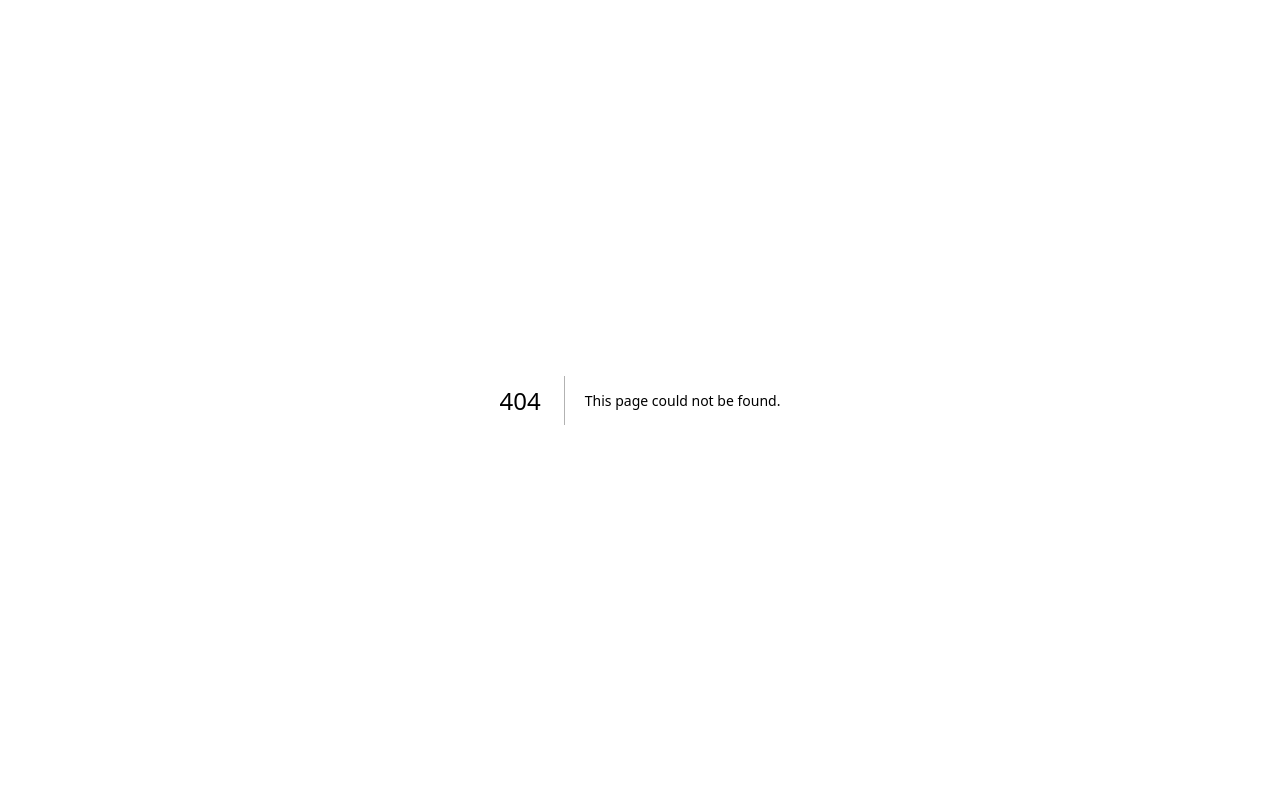
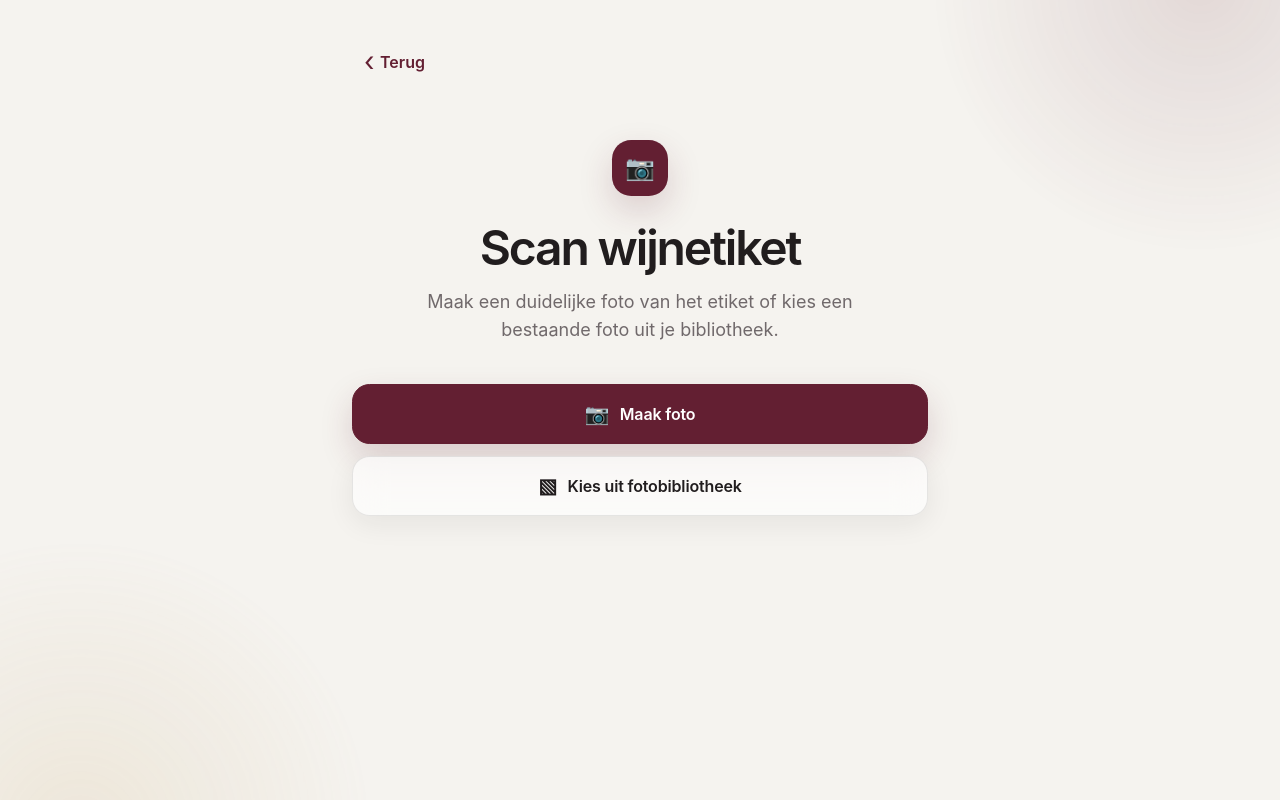
Before and after one commit to MV-wijnkelder/wijnkelder, a Next.js app: page /scan in a window 1280 px wide. Before the commit this address had no page. Built offline with nearby package versions, Linux system fonts and the light colour scheme.

Commit message:
Build camera scan interface

```diff
--- a/src/app/globals.css
+++ b/src/app/globals.css
@@ -31,6 +31,11 @@ body {
 
 button {
   font: inherit;
+}
+
+a {
+  color: inherit;
+  text-decoration: none;
 }
 
 .ambient {
@@ -108,8 +113,51 @@ button {
   box-shadow: 0 12px 32px rgb(33 29 30 / 10%);
 }
 
+.back-link {
+  display: inline-flex;
+  width: fit-content;
+  min-height: 2.75rem;
+  align-items: center;
+  gap: 0.35rem;
+  border-radius: 0.8rem;
+  padding: 0.5rem 0.75rem;
+  color: #631f32;
+  font-weight: 600;
+  transition: background-color 180ms ease;
+}
+
+.back-link span {
+  font-size: 1.7rem;
+  font-weight: 400;
+  line-height: 1;
+}
+
+.back-link:hover {
+  background: rgb(99 31 50 / 7%);
+}
+
+.back-link:focus-visible {
+  outline: 3px solid rgb(99 31 50 / 28%);
+  outline-offset: 2px;
+}
+
+.preview-frame {
+  display: flex;
+  height: min(44vh, 27rem);
+  min-height: 17rem;
+  align-items: center;
+  justify-content: center;
+  overflow: hidden;
+  border: 1px solid rgb(33 29 30 / 9%);
+  border-radius: 1.5rem;
+  background: rgb(255 255 255 / 65%);
+  padding: 0.75rem;
+  box-shadow: 0 16px 40px rgb(33 29 30 / 9%);
+  backdrop-filter: blur(16px);
+}
+
 @media (prefers-reduced-motion: reduce) {
-  .action {
+  .action, .back-link {
     transition: none;
   }
 }
--- a/src/app/page.tsx
+++ b/src/app/page.tsx
@@ -1,6 +1,8 @@
+import Link from "next/link";
+
 const actions = [
-  { label: "Scan etiket", icon: "📷", primary: true },
-  { label: "Mijn kelder", icon: "🍷", primary: false },
+  { label: "Scan etiket", icon: "📷", primary: true, href: "/scan" },
+  { label: "Mijn kelder", icon: "🍷", primary: false, href: null },
 ] as const;
 
 export default function Home() {
@@ -25,16 +27,26 @@ export default function Home() {
         </p>
 
         <div className="mt-12 grid w-full gap-3 sm:grid-cols-2">
-          {actions.map(({ label, icon, primary }) => (
-            <button
-              className={primary ? "action action-primary" : "action action-secondary"}
-              key={label}
-              type="button"
-            >
+          {actions.map(({ label, icon, primary, href }) => {
+            const content = <>
               <span aria-hidden="true" className="text-xl">{icon}</span>
               <span>{label}</span>
-            </button>
-          ))}
+            </>;
+
+            return href ? (
+              <Link className="action action-primary" href={href} key={label}>
+                {content}
+              </Link>
+            ) : (
+              <button
+                className={primary ? "action action-primary" : "action action-secondary"}
+                key={label}
+                type="button"
+              >
+                {content}
+              </button>
+            );
+          })}
         </div>
 
         <p className="mt-12 text-xs tracking-wide text-muted/70">
--- /dev/null
+++ b/src/app/scan/page.tsx
@@ -0,0 +1,99 @@
+"use client";
+
+import Link from "next/link";
+import { useEffect, useRef, useState } from "react";
+import type { ChangeEvent } from "react";
+
+export default function ScanPage() {
+  const [photoUrl, setPhotoUrl] = useState<string | null>(null);
+  const cameraInput = useRef<HTMLInputElement>(null);
+  const libraryInput = useRef<HTMLInputElement>(null);
+
+  useEffect(() => {
+    return () => {
+      if (photoUrl) URL.revokeObjectURL(photoUrl);
+    };
+  }, [photoUrl]);
+
+  function selectPhoto(event: ChangeEvent<HTMLInputElement>) {
+    const photo = event.target.files?.[0];
+
+    if (photo) setPhotoUrl(URL.createObjectURL(photo));
+  }
+
+  function resetPhoto() {
+    setPhotoUrl(null);
+    if (cameraInput.current) cameraInput.current.value = "";
+    if (libraryInput.current) libraryInput.current.value = "";
+  }
+
+  return (
+    <main className="relative flex min-h-screen justify-center overflow-hidden px-5 py-6 sm:px-6 sm:py-10">
+      <div aria-hidden="true" className="ambient ambient-top" />
+      <div aria-hidden="true" className="ambient ambient-bottom" />
+
+      <section className="relative z-10 flex w-full max-w-xl flex-col">
+        <Link className="back-link" href="/" aria-label="Terug naar home">
+          <span aria-hidden="true">‹</span> Terug
+        </Link>
+
+        <div className="mt-10 text-center sm:mt-14">
+          <div className="mx-auto mb-7 flex size-14 items-center justify-center rounded-[1.2rem] bg-wine text-2xl shadow-[0_14px_34px_rgba(99,31,50,0.18)]">
+            <span aria-hidden="true">📷</span>
+          </div>
+          <h1 className="text-balance text-4xl font-semibold tracking-[-0.045em] text-ink sm:text-5xl">
+            Scan wijnetiket
+          </h1>
+          <p className="mx-auto mt-4 max-w-md text-pretty text-base leading-7 text-muted sm:text-lg">
+            Maak een duidelijke foto van het etiket of kies een bestaande foto uit je bibliotheek.
+          </p>
+        </div>
+
+        {photoUrl ? (
+          <div className="mt-9 flex flex-col gap-4">
+            <div className="preview-frame">
+              {/* A blob URL from the local device does not need Next.js image optimisation. */}
+              {/* eslint-disable-next-line @next/next/no-img-element */}
+              <img className="h-full w-full object-contain" src={photoUrl} alt="Voorbeeld van het gekozen wijnetiket" />
+            </div>
+            <button className="action action-primary w-full" type="button">
+              Gebruik deze foto
+            </button>
+            <button className="action action-secondary w-full" onClick={resetPhoto} type="button">
+              Nieuwe foto
+            </button>
+          </div>
+        ) : (
+          <div className="mt-10 grid gap-3">
+            <input
+              ref={cameraInput}
+              className="sr-only"
+              type="file"
+              accept="image/*"
+              capture="environment"
+              onChange={selectPhoto}
+              aria-label="Maak foto"
+            />
+            <button className="action action-primary w-full" onClick={() => cameraInput.current?.click()} type="button">
+              <span aria-hidden="true" className="text-xl">📷</span>
+              Maak foto
+            </button>
+
+            <input
+              ref={libraryInput}
+              className="sr-only"
+              type="file"
+              accept="image/*"
+              onChange={selectPhoto}
+              aria-label="Kies uit fotobibliotheek"
+            />
+            <button className="action action-secondary w-full" onClick={() => libraryInput.current?.click()} type="button">
+              <span aria-hidden="true" className="text-xl">▧</span>
+              Kies uit fotobibliotheek
+            </button>
+          </div>
+        )}
+      </section>
+    </main>
+  );
+}
```
